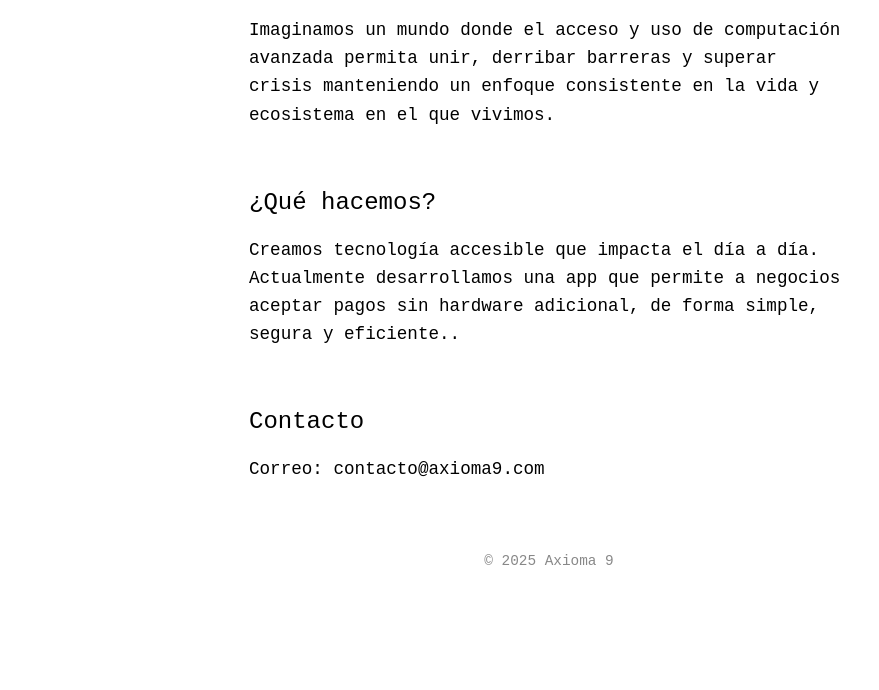
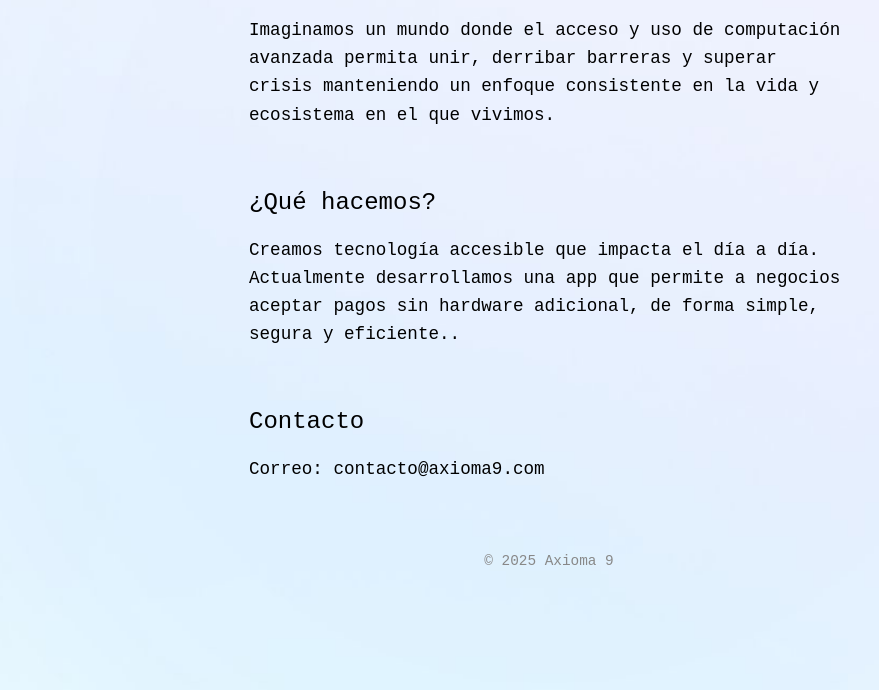
Before and after one commit to Sergio09XJ/Sergio09XJ, a plain HTML site: page index.html in a window 1280 px wide. Shown: the part 110-800 px from the top of the page, without its empty margins (91-970 px from the left). Drawn offline with Linux system fonts and the light colour scheme; a web font is replaced by a local one.

Commit message:
Revertimos cambio en el fondo

```diff
--- a/index.html
+++ b/index.html
@@ -19,6 +19,10 @@
       padding: 0 20px;
       color: #000000;
       background-color: #ffffff;
+      background-image: url('./imagenes/Background.JPG');
+      background-size: cover;
+      background-position: center;
+      background-repeat: no-repeat;
     }
     h1 {
       color: #000000;
```
